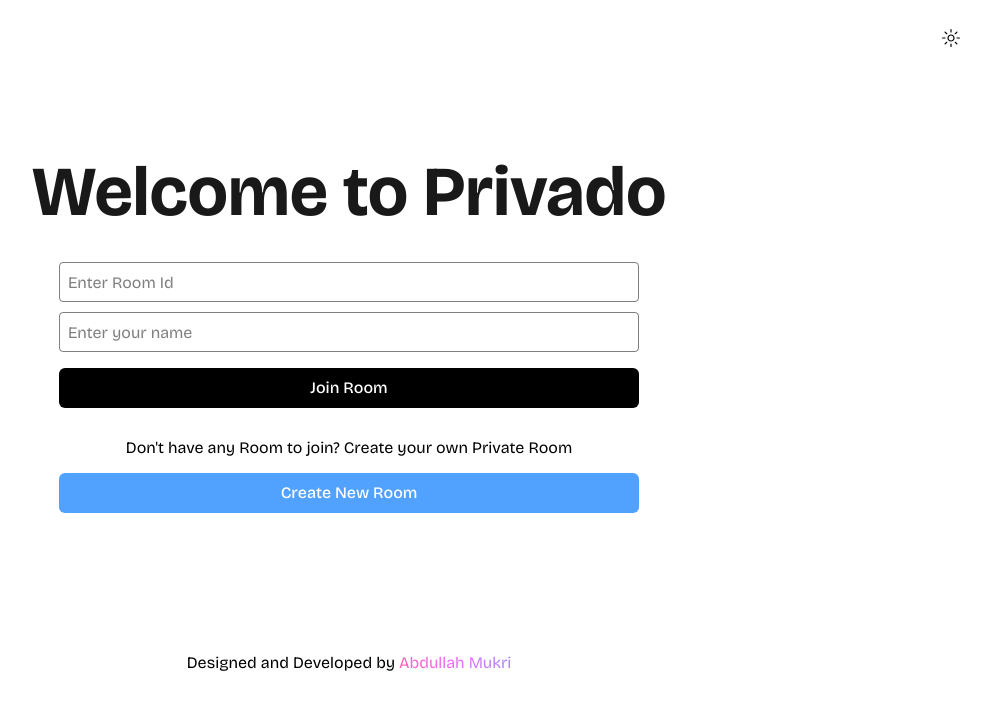
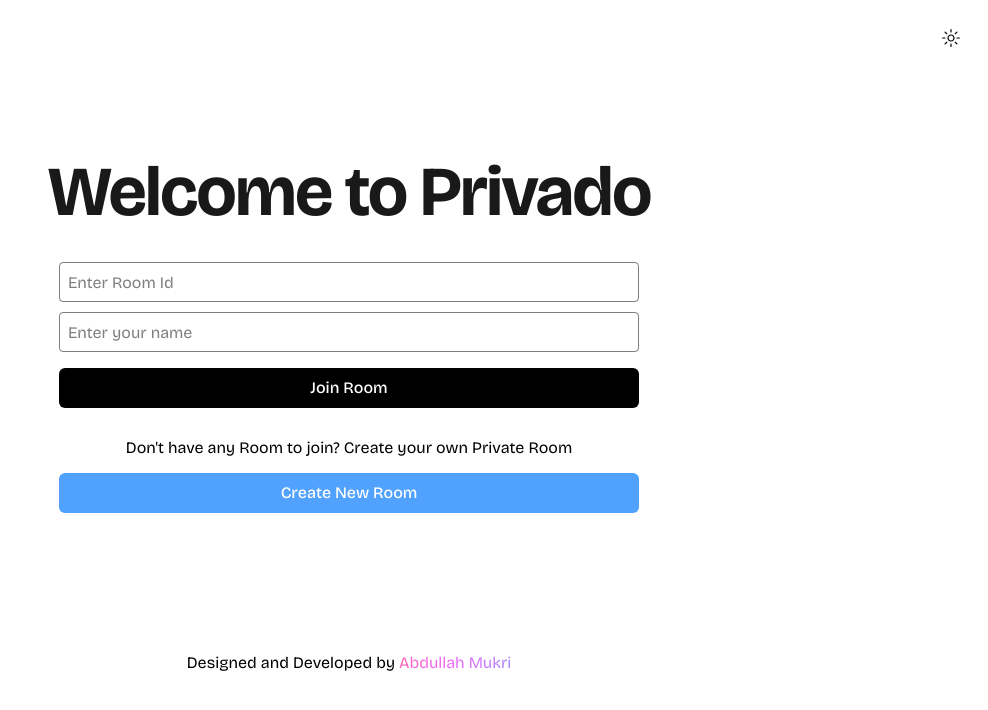
Before and after one commit to abhub23/Web-Socket-Server-Sets, a Next.js app in the folder next-socket-client/: page / in a window 1280 px wide. Shown: the top 710 px of the page, without its empty margins (291-1279 px from the left). Built offline with nearby package versions, Linux system fonts and the light colour scheme; no server answers.

Commit message:
refactor: tight text

```diff
--- a/next-socket-client/components/AnimatedText.tsx
+++ b/next-socket-client/components/AnimatedText.tsx
@@ -39,7 +39,7 @@ const AnimatedText: FC<AnimateType> = ({ text }) => {
         <motion.span
           initial={{ opacity: 0, y: 10, filter: 'blur(30px)' }}
           key={idx}
-          className="text-black/90 dark:text-white/90"
+          className="text-black/90 dark:text-white/90 tracking-tight"
         >
           {word + ' '}
         </motion.span>
```
